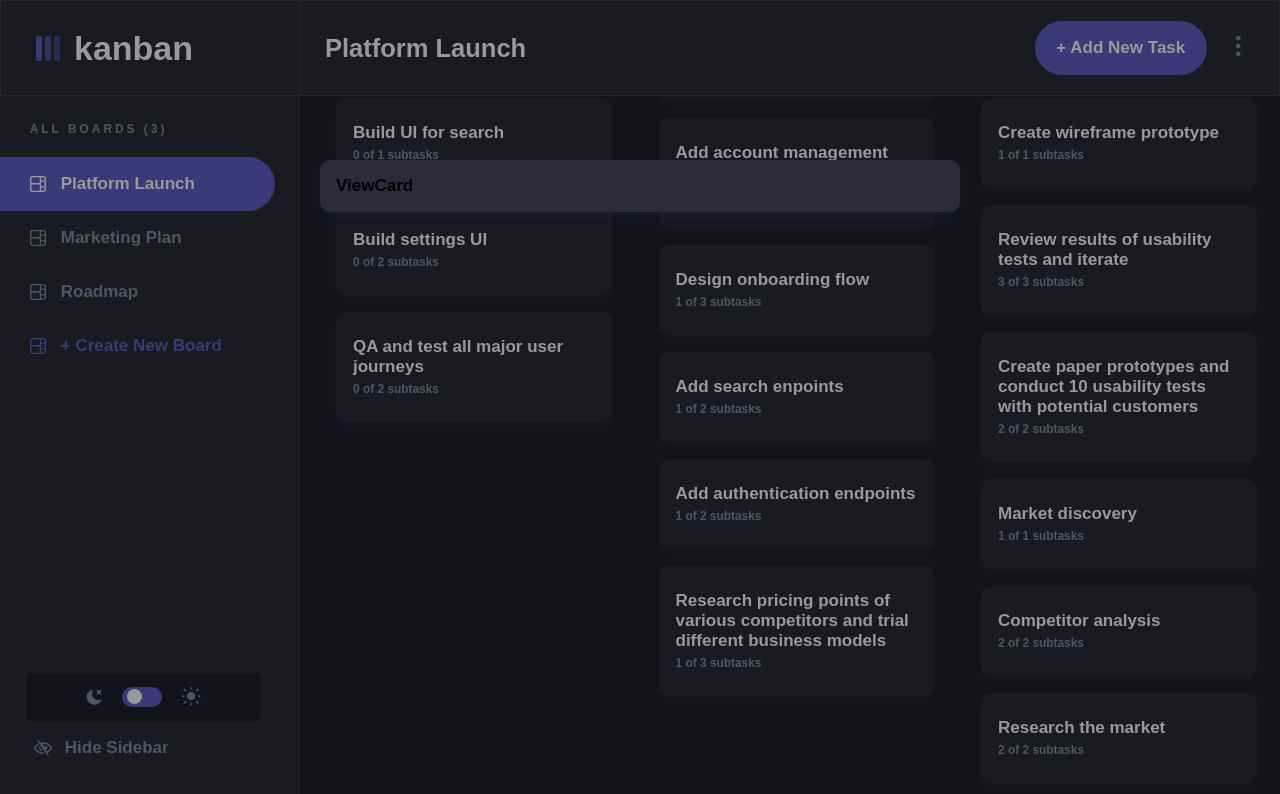
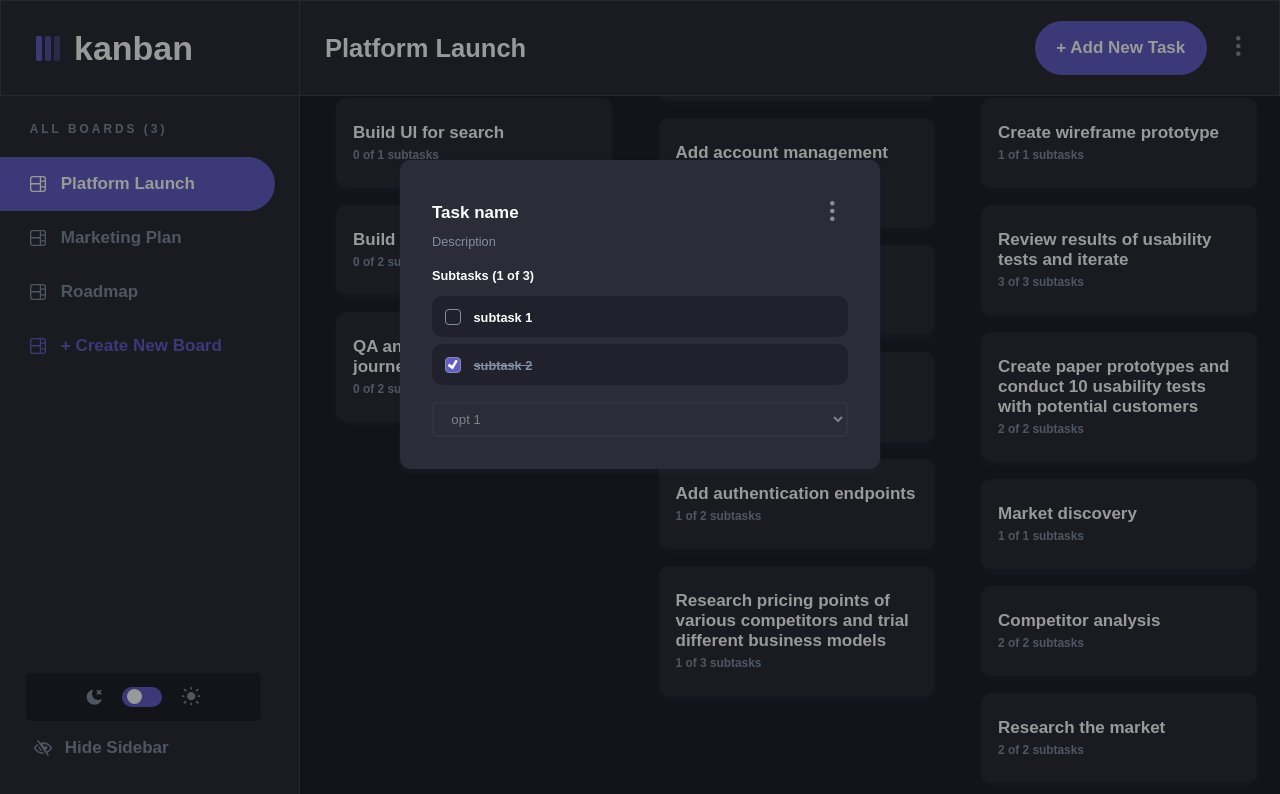
Before and after one commit to AndyGuit/kanban-task-management, a React (Vite) app: page / in a window 1280 px wide. Both pictures are taken after a click on the element 796 px from the left and 630 px from the top of the page. Shown: the top 794 px of the page. Built offline with nearby package versions, Linux system fonts and the light colour scheme.

Commit message:
feat: add view card form

```diff
--- /dev/null
+++ b/src/components/Checkbox/Checkbox.module.scss
@@ -0,0 +1,49 @@
+.label {
+  display: flex;
+  align-items: flex-end;
+  gap: 1em;
+  width: 100%;
+  margin-bottom: 0.5em;
+  padding: 1em;
+  border-radius: 10px;
+  font-size: 0.75em;
+  cursor: pointer;
+  transition: background 0.3s ease, color 0.3s ease;
+
+  input {
+    width: 16px;
+    height: 16px;
+    padding: 0;
+    background-color: transparent;
+    appearance: none;
+    outline: none;
+
+    cursor: pointer;
+
+    border-width: 1px;
+    border-style: solid;
+    border-radius: 4px;
+
+    &::before {
+      content: '';
+      width: 0.75em;
+      height: 0.75em;
+      margin: 2px;
+      display: flex;
+      background-color: #fff;
+      transform: scale(0);
+      clip-path: polygon(14% 40%, 0 65%, 50% 100%, 100% 16%, 80% 0%, 43% 62%);
+      transition: transform 0.3s ease;
+    }
+
+    &:checked {
+      &::before {
+        transform: scale(1);
+      }
+    }
+  }
+}
+
+.completed {
+  text-decoration: line-through;
+}
--- /dev/null
+++ b/src/components/Checkbox/Checkbox.tsx
@@ -0,0 +1,32 @@
+import { useState } from 'react';
+import classes from './Checkbox.module.scss';
+
+type Props = {
+  name: string;
+  isCompleted: boolean;
+};
+
+const Checkbox = (props: Props) => {
+  const [completed, setIsCompleted] = useState(props.isCompleted);
+
+  const changeCompletedHandler = () => {
+    setIsCompleted(prevState => !prevState);
+  };
+
+  const labelClasses = `label ${classes['label']} ${
+    completed ? `completed ${classes['completed']}` : ''
+  }`;
+
+  return (
+    <label className={labelClasses}>
+      <input
+        checked={completed}
+        type="checkbox"
+        onChange={changeCompletedHandler}
+      />
+      {props.name}
+    </label>
+  );
+};
+
+export default Checkbox;
--- a/src/components/ModalForms/ModalContentForm.tsx
+++ b/src/components/ModalForms/ModalContentForm.tsx
@@ -9,7 +9,7 @@ const ModalContentForm = () => {
     (state: RootState) => state.ui.modal.formContent
   );
 
-  let content: string | JSX.Element = 'No Modal Content were added';
+  let content: React.ReactNode = 'No Modal Content were added';
 
   switch (contentType) {
     case ModalContent.viewCard:
--- /dev/null
+++ b/src/components/ModalForms/ViewCard/ViewCard.module.scss
@@ -0,0 +1,20 @@
+.form-header {
+  display: flex;
+  justify-content: space-between;
+  align-items: center;
+}
+
+.form-description {
+  margin-bottom: 1.5em;
+  font-size: 0.75em;
+  font-weight: 400;
+}
+
+.form-subtasks {
+  margin-bottom: 1em;
+
+  h5 {
+    margin-bottom: 1em;
+    font-size: 0.75em;
+  }
+}
--- a/src/components/ModalForms/ViewCard/ViewCard.tsx
+++ b/src/components/ModalForms/ViewCard/ViewCard.tsx
@@ -1,5 +1,43 @@
+import { useState } from 'react';
+import Checkbox from '../../Checkbox/Checkbox';
+import { IconPopupDots } from '../../Icons/Icons';
+import SelectInput from '../../SelectInput/SelectInput';
+import Button from '../../UI/Button';
+import classes from './ViewCard.module.scss';
+
 const ViewCard = () => {
-  return <div>ViewCard</div>;
+  const [isPopupShown, setIsPopupShown] = useState(false);
+
+  const togglePopup = () => {
+    setIsPopupShown(prevState => !prevState);
+  };
+  const formClasses = `form ${classes.form}`;
+
+  return (
+    <form className={formClasses}>
+      <div className={classes['form-header']}>
+        <h4>Task name</h4>
+        <Button onClick={togglePopup} btnStyle="popup">
+          <IconPopupDots />
+        </Button>
+      </div>
+      <p className={`form-description ${classes['form-description']}`}>
+        Description
+      </p>
+      <div className={classes['form-subtasks']}>
+        <h5>Subtasks (1 of 3)</h5>
+        <ul className={classes['subtasks-list']}>
+          <li>
+            <Checkbox name="subtask 1" isCompleted={false} />
+          </li>
+          <li>
+            <Checkbox name="subtask 2" isCompleted={true} />
+          </li>
+        </ul>
+      </div>
+      <SelectInput disabled={true} options={['opt 1', 'opt 2']} />
+    </form>
+  );
 };
 
 export default ViewCard;
--- /dev/null
+++ b/src/components/SelectInput/SelectInput.module.scss
@@ -0,0 +1,13 @@
+.select {
+  width: 100%;
+  padding: 0.5em 1em;
+  border-width: 2px;
+  border-style: solid;
+  border-radius: 4px;
+  outline: none;
+
+  &:disabled {
+    opacity: 0.4;
+    cursor: not-allowed;
+  }
+}
--- /dev/null
+++ b/src/components/SelectInput/SelectInput.tsx
@@ -0,0 +1,24 @@
+import classes from './SelectInput.module.scss';
+
+type Props = {
+  disabled: boolean;
+  options: string[];
+};
+
+const SelectInput = (props: Props) => {
+  const selectClasses = `select ${classes['select']}`;
+
+  return (
+    <select disabled={props.disabled} className={selectClasses}>
+      {props.options.map((option, index) => {
+        return (
+          <option key={index} value={option}>
+            {option}
+          </option>
+        );
+      })}
+    </select>
+  );
+};
+
+export default SelectInput;
--- a/src/components/UI/Modal.module.scss
+++ b/src/components/UI/Modal.module.scss
@@ -13,7 +13,7 @@
   top: 20vh;
   left: 5%;
   width: 90%;
-  padding: 1rem;
+  padding: 2rem;
   border-radius: 10px;
   z-index: 30;
   animation: slide-down 0.3s ease-out forwards;
@@ -23,8 +23,8 @@
 
 @media (min-width: 768px) {
   .modal {
-    width: 40rem;
-    left: calc(50% - 20rem);
+    width: 30rem;
+    left: calc(50% - 15rem);
   }
 }
 
--- /dev/null
+++ b/src/styles/themes/Checkbox/_checkbox-dark.scss
@@ -0,0 +1,23 @@
+.label {
+  background-color: $dark-theme-bg;
+
+  &:hover {
+    background-color: $dark-checkbox-hover;
+  }
+
+  &.completed {
+    color: $dark-text-secondary;
+  }
+
+  input {
+    border-color: $dark-text-secondary;
+  }
+
+  input:checked {
+    background-color: $dark-btn-bg;
+  }
+}
+
+.form {
+  color: $dark-text-primary;
+}
--- /dev/null
+++ b/src/styles/themes/Form/_form-dark.scss
@@ -0,0 +1,3 @@
+.form-description {
+  color: $dark-text-secondary;
+}
--- /dev/null
+++ b/src/styles/themes/SelectInput/_select-input-dark.scss
@@ -0,0 +1,9 @@
+.select {
+  border-color: $dark-border;
+  color: $dark-text-primary;
+  background-color: transparent;
+
+  option {
+    background-color: $dark-theme-bg;
+  }
+}
--- a/src/styles/themes/_dark.scss
+++ b/src/styles/themes/_dark.scss
@@ -5,6 +5,9 @@
 @import './Board/board-dark.scss';
 @import './Task/task-dark.scss';
 @import './PopupWindow/popup-window-dark.scss';
+@import './Checkbox/checkbox-dark.scss';
+@import './SelectInput/select-input-dark.scss';
+@import './Form/form-dark.scss';
 
 .dark {
   &.App {
```
